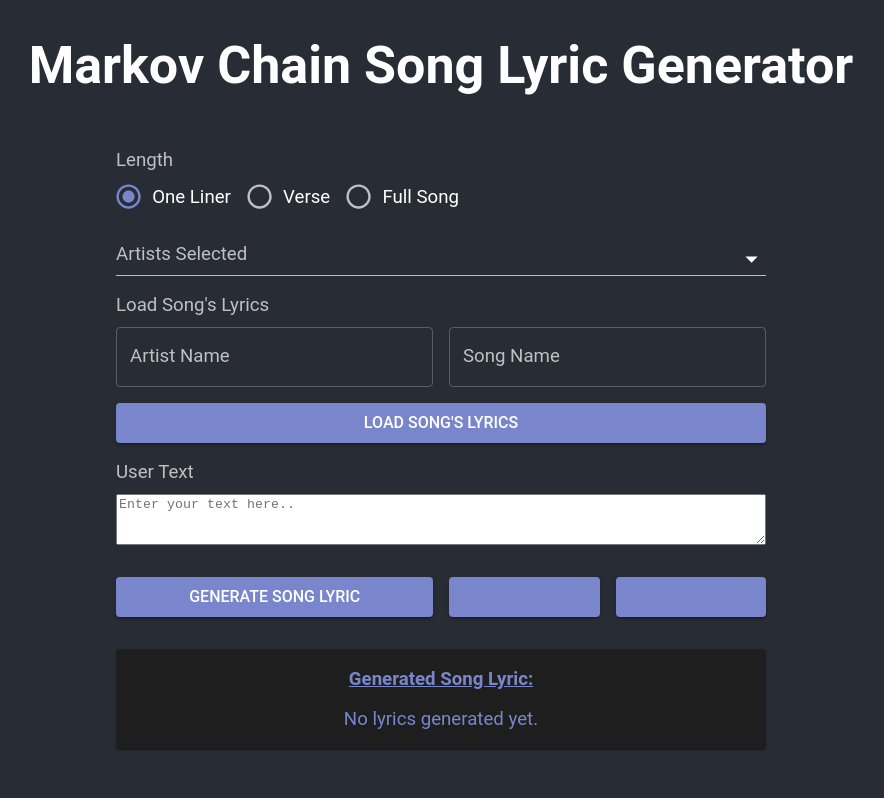
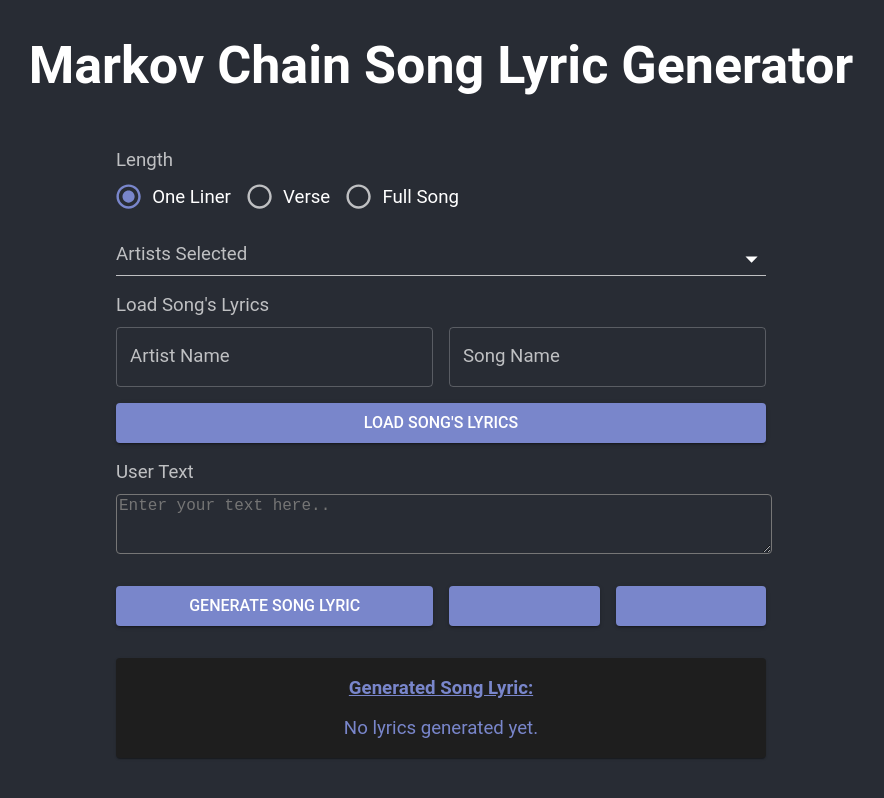
Before and after one commit to andrew0144/markov_lyrics, a React (Create React App) app in the folder frontend/: page / in a window 1280 px wide. Shown: the whole page, without its empty margins (199-1083 px from the left). Built offline with nearby package versions, Linux system fonts and the light colour scheme; some icons are missing.

Commit message:
finishing touches

```diff
--- a/frontend/src/App.js
+++ b/frontend/src/App.js
@@ -348,8 +348,9 @@ function App() {
 							minRows={3}
 							maxRows={8}
 							placeholder="Enter your text here.."
-							style={{ my: 2, padding: 2 }}
+							style={{ my: 2, padding: 2, backgroundColor: "#282c34", color: "rgba(255, 255, 255, 0.7)", width: "100%", borderRadius: 4, fontSize: 16 }}
 							onChange={(event) => setText(event.target.value)}
+              spellCheck="false"
 						/>
 					</FormControl>
 
```
